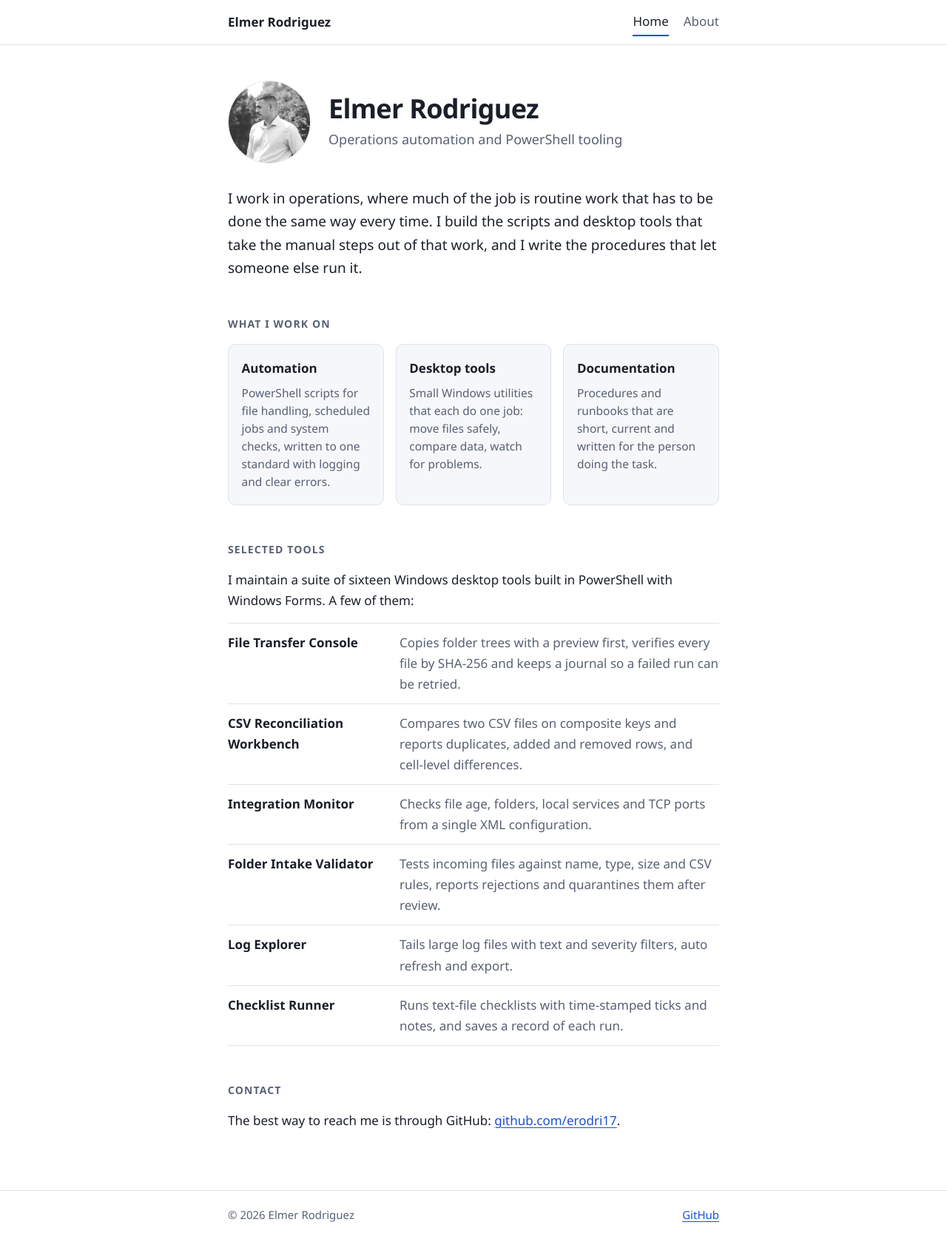
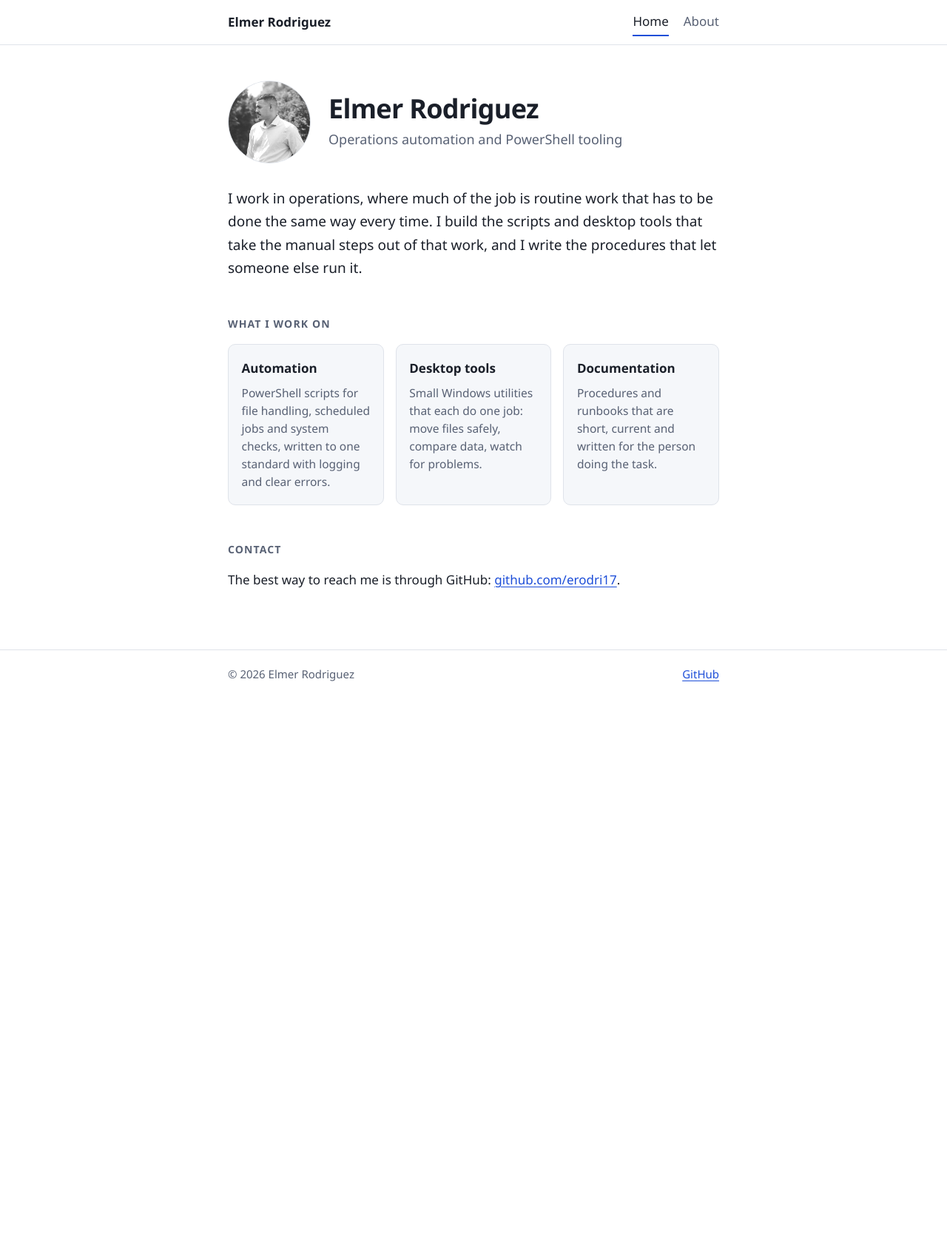
Before and after one commit to erodri17/erodri17.github.io, a Jekyll site: the page built from index.html, in a window 1280 px wide. Shown: the whole page at 74% size. Built offline with Jekyll 4.4.1, drawn with Linux system fonts in a browser that asks for light colours; after the commit the page ends 944 px from its top, so only the background shows below that.

Commit message:
Remove the selected tools list from the home page
Co-Authored-By: Claude Fable 5.2 <noreply@anthropic.com>

```diff
--- a/assets/css/style.css
+++ b/assets/css/style.css
@@ -216,29 +216,6 @@ a:focus-visible {
   line-height: 1.55;
 }
 
-.tool-list {
-  margin: 0;
-  padding: 0;
-  list-style: none;
-  border-top: 1px solid var(--border);
-}
-
-.tool-list li {
-  display: grid;
-  grid-template-columns: 13.5rem 1fr;
-  gap: 1rem;
-  padding: 0.75rem 0;
-  border-bottom: 1px solid var(--border);
-}
-
-.tool-list strong {
-  font-weight: 600;
-}
-
-.tool-list span {
-  color: var(--muted);
-}
-
 .post-list {
   margin: 0;
   padding: 0;
@@ -436,11 +413,6 @@ pre code {
   .cards {
     grid-template-columns: 1fr;
   }
-
-  .tool-list li {
-    grid-template-columns: 1fr;
-    gap: 0.15rem;
-  }
 }
 
 @media print {
--- a/index.html
+++ b/index.html
@@ -28,40 +28,6 @@ layout: home
 </section>
 
 <section class="section">
-  <h2>Selected tools</h2>
-  <p>
-    I maintain a suite of sixteen Windows desktop tools built in PowerShell
-    with Windows Forms. A few of them:
-  </p>
-  <ul class="tool-list">
-    <li>
-      <strong>File Transfer Console</strong>
-      <span>Copies folder trees with a preview first, verifies every file by SHA-256 and keeps a journal so a failed run can be retried.</span>
-    </li>
-    <li>
-      <strong>CSV Reconciliation Workbench</strong>
-      <span>Compares two CSV files on composite keys and reports duplicates, added and removed rows, and cell-level differences.</span>
-    </li>
-    <li>
-      <strong>Integration Monitor</strong>
-      <span>Checks file age, folders, local services and TCP ports from a single XML configuration.</span>
-    </li>
-    <li>
-      <strong>Folder Intake Validator</strong>
-      <span>Tests incoming files against name, type, size and CSV rules, reports rejections and quarantines them after review.</span>
-    </li>
-    <li>
-      <strong>Log Explorer</strong>
-      <span>Tails large log files with text and severity filters, auto refresh and export.</span>
-    </li>
-    <li>
-      <strong>Checklist Runner</strong>
-      <span>Runs text-file checklists with time-stamped ticks and notes, and saves a record of each run.</span>
-    </li>
-  </ul>
-</section>
-
-<section class="section">
   <h2>Contact</h2>
   <p>
     The best way to reach me is through GitHub:
```
Also changed, not shown: README.md.
